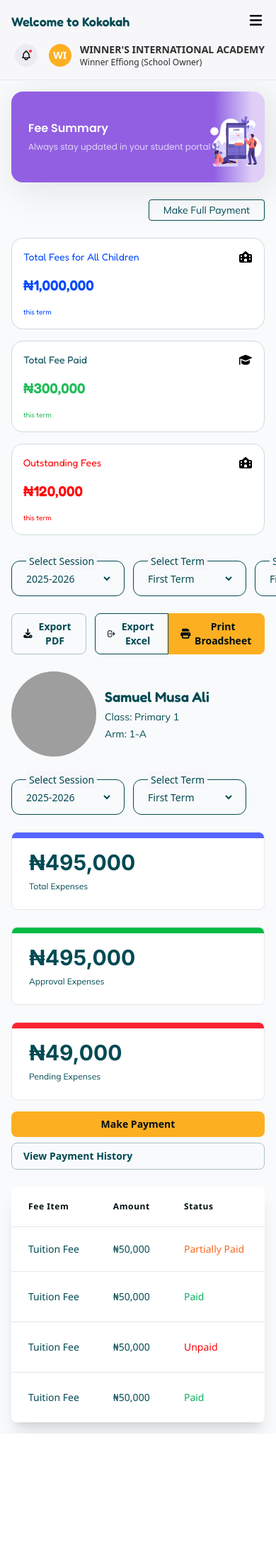
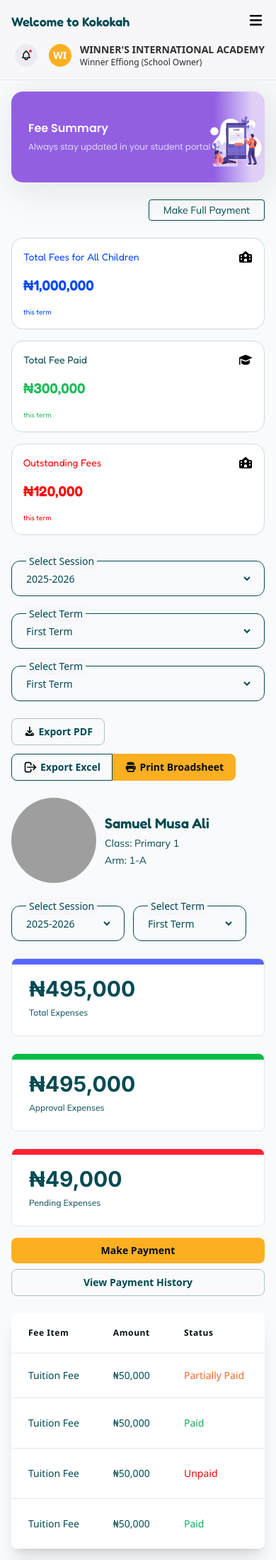
Before and after one commit to tsucess/kokokah_sms, a Laravel app: page /parent/fees in a window 390 px wide. Shown: the whole page at 71% size. Before the commit the page ends 2020 px from the top, so only its background shows below. Run offline with Laravel 12, Linux system fonts and the light colour scheme; style sheets or scripts are compiled from the project's sources; some libraries are stand-ins or nearby versions; grey boxes are pictures that could not be loaded.

Commit message:
finished school dashboard responsiveness

```diff
--- a/resources/views/parent/announcements.blade.php
+++ b/resources/views/parent/announcements.blade.php
@@ -137,7 +137,7 @@
         </div>
 
         <!-- Tab Navigation -->
-        <div class="mb-6">
+        <div class="mb-6 overflow-x-auto" style="scrollbar-width: none; -ms-overflow-style: none;">
             <nav class="flex">
                 <div class="flex">
                     <button onclick="showTab('messages')" id="tab-messages"
--- a/resources/views/parent/fees.blade.php
+++ b/resources/views/parent/fees.blade.php
@@ -77,8 +77,8 @@
 
         <div class=" flex flex-col sm:flex-row items-start justify-between gap-6 lg:items-center">
             {{-- filter --}}
-            <div class="flex gap-3 justify-end">
-                <div class="border-[1.5px] border-primary rounded-xl relative px-4 py-3 mt-3 w-40 ">
+            <div class="flex flex-col sm:flex-row gap-3 sm:justify-end w-full">
+                <div class="border-[1.5px] border-primary rounded-xl relative px-4 py-3 mt-3 min-w-40 ">
                     <label
                         class="text-sm font-medium text-primary bg-superadmin-bg px-1 py-0.5 absolute left-5 -top-3">Select
                         Session</label>
@@ -86,7 +86,7 @@
                         <option>2025-2026</option>
                     </select>
                 </div>
-                <div class="border-[1.5px] border-primary rounded-xl relative px-4 py-3 mt-3 w-40">
+                <div class="border-[1.5px] border-primary rounded-xl relative px-4 py-3 mt-3 min-w-40">
                     <label
                         class="text-sm font-medium text-primary bg-superadmin-bg px-1 py-0.5 absolute left-5 -top-3">Select
                         Term</label>
@@ -94,7 +94,7 @@
                         <option>First Term</option>
                     </select>
                 </div>
-                <div class="border-[1.5px] border-primary rounded-xl relative px-4 py-3 mt-3 w-40">
+                <div class="border-[1.5px] border-primary rounded-xl relative px-4 py-3 mt-3 min-w-40">
                     <label
                         class="text-sm font-medium text-primary bg-superadmin-bg px-1 py-0.5 absolute left-5 -top-3">Select
                         Term</label>
@@ -104,7 +104,7 @@
                 </div>
             </div>
 
-            <div class="flex items-center justify-end space-x-3">
+            <div class="flex flex-wrap  items-center sm:justify-end gap-3 ">
                 <button
                     class="px-4 py-2 border border-communicationBtn text-sm font-semibold text-primary group rounded-lg hover:bg-communicationBtn transition-colors gap-1 flex items-center">
                     <i class="fa-solid fa-download text-black group-hover:text-primary"></i>
@@ -191,7 +191,7 @@
                     class="px-4 py-2 bg-accent text-black rounded-lg text-sm font-semibold hover:bg-accent-hover transition-all">Make
                     Payment</button>
                 <a href="{{ route('parent.payment-history') }}"
-                    class="px-4 py-2 border border-communicationBtn text-sm font-semibold text-primary group rounded-lg hover:bg-communicationBtn transition-colors gap-1 flex items-center">
+                    class="px-4 py-2 border border-communicationBtn text-sm font-semibold text-primary group rounded-lg justify-center hover:bg-communicationBtn transition-colors gap-1 flex items-center">
                     View Payment History
                 </a>
             </div>
@@ -200,7 +200,7 @@
 
         <!-- Fees Table -->
         <div class="bg-white rounded-lg shadow-xl overflow-hidden">
-            <div class="overflow-x-auto">
+            <div class="overflow-x-auto" style="scrollbar-width: none; -ms-overflow-style: none;">
                 <table class="w-full">
                     <thead class="border-b border-gray-200">
                         <tr>
--- a/resources/views/parent/payment-history.blade.php
+++ b/resources/views/parent/payment-history.blade.php
@@ -4,7 +4,7 @@
 @section('page-title', 'Welcome to Kokokah')
 
 @section('content')
-    <div class="p-8">
+    <div class="p-4 md:p-8">
         <!-- Header -->
         <div class="mb-6">
             <h2 class="text-2xl font-bold text-primary font-fredoka">Payment History</h2>
@@ -21,7 +21,7 @@
 
         <!-- Login History Table -->
         <div class="bg-white rounded-lg shadow-xl overflow-hidden">
-            <div class="overflow-x-auto">
+            <div class="overflow-x-auto" style="scrollbar-width: none; -ms-overflow-style: none;">
                 <table class="w-full">
                     <thead class="border-b border-gray-200">
                         <tr>
--- a/resources/views/parent/starboard.blade.php
+++ b/resources/views/parent/starboard.blade.php
@@ -84,7 +84,8 @@
         <section class="flex flex-col gap-4 p-4 md:p-6 bg-white rounded-2xl shadow">
             <div class="flex flex-col gap-3 md:flex-row md:justify-between md:items-center">
                 <h3 class="text-black font-sitka text-base font-semibold">Achievements & Milestones</h3>
-                <div class="bg-gray950 rounded-full p-3 flex items-center gap-1 ">
+                <div class="overflow-x-auto" style="scrollbar-width: none; -ms-overflow-style: none;">
+                <div class="bg-gray950 rounded-full p-3 flex items-center gap-1 min-w-90">
                     <button
                         class="py-1.5 px-5 bg-white text-black font-semibold font-sitka text-sm rounded-full">All</button>
                     <button
@@ -93,11 +94,12 @@
                         class="py-1.5 px-5 bg-transparent text-black font-semibold font-sitka text-sm  rounded-full">Non-Academic</button>
 
                 </div>
+                </div>
             </div>
 
             <div class="flex flex-col gap-4">
                 @for ($i = 1; $i <= 7; $i++)
-                    <div class="rounded-lg p-4 flex items-center gap-4 border border-bulkGreyText justify-between">
+                    <div class="rounded-lg p-4 flex flex-col sm:flex-row sm:items-center gap-4 border border-bulkGreyText justify-between">
                         <div class="flex items-center gap-4">
                             <div class="flex justify-center items-center w-15 h-15 rounded-full bg-green150 shrink-0"><i
                                     class="fa-solid fa-star text-yellow100 fa-lg"></i></div>
```
Also changed, not shown: resources/views/parent/attendance-summary.blade.php (+4 -4 lines), resources/views/parent/result.blade.php (+4 -4 lines).
